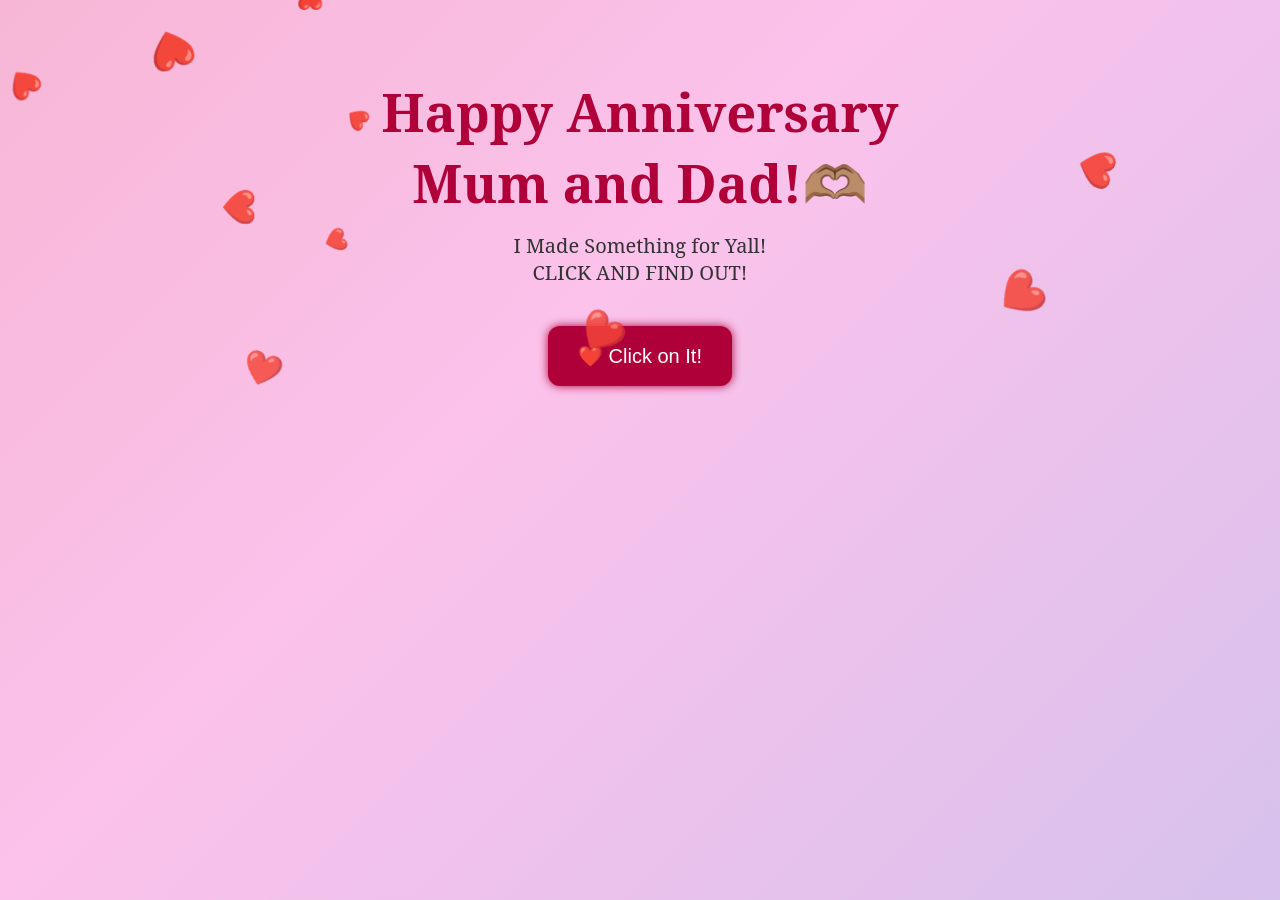
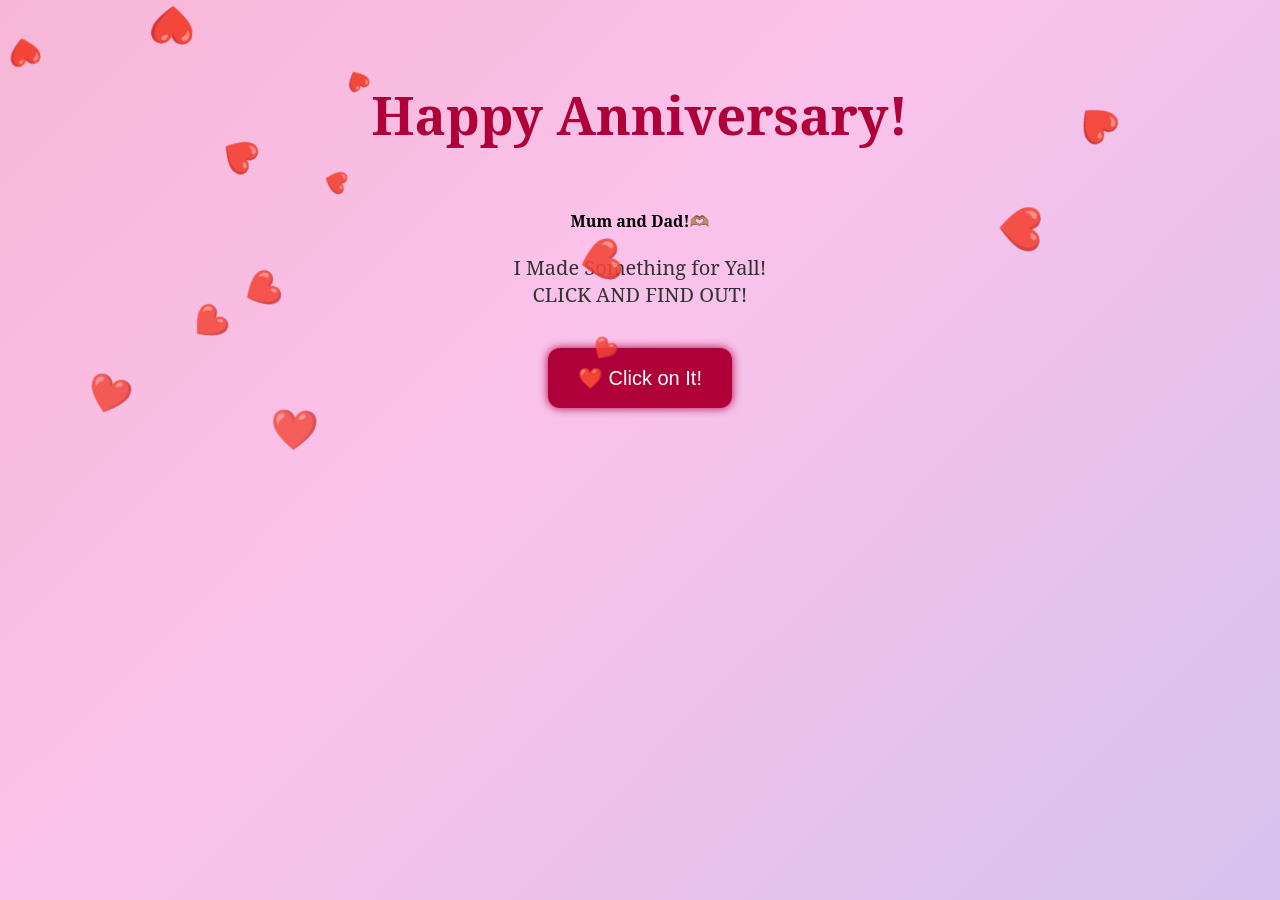
Before and after one commit to tbnrekman/mumdadekman, a plain HTML site: page index.html in a window 1280 px wide. Drawn offline with Linux system fonts and the light colour scheme.

Commit message:
Update index.html

```diff
--- a/index.html
+++ b/index.html
@@ -77,7 +77,7 @@
 </head>
 <body>
 
-  <h1>Happy Anniversary <br> Mum and Dad!🫶🏽</h1>
+  <h1>Happy Anniversary!</h1> <br> <h4>Mum and Dad!🫶🏽</h4>
   <p>
 I Made Something for Yall! <BR> CLICK AND FIND OUT!
   </p>
@@ -111,7 +111,7 @@ I Made Something for Yall! <BR> CLICK AND FIND OUT!
       }, 6000);
     }
 
-    setInterval(createHeart, 300); // New heart every 0.3 sec
+    setInterval(createHeart, 250); // New heart every 0.3 sec
   </script>
 
 </body>
```
